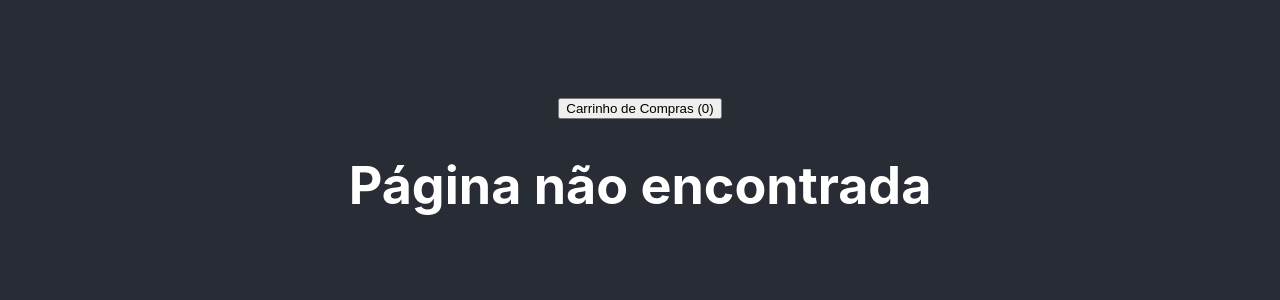
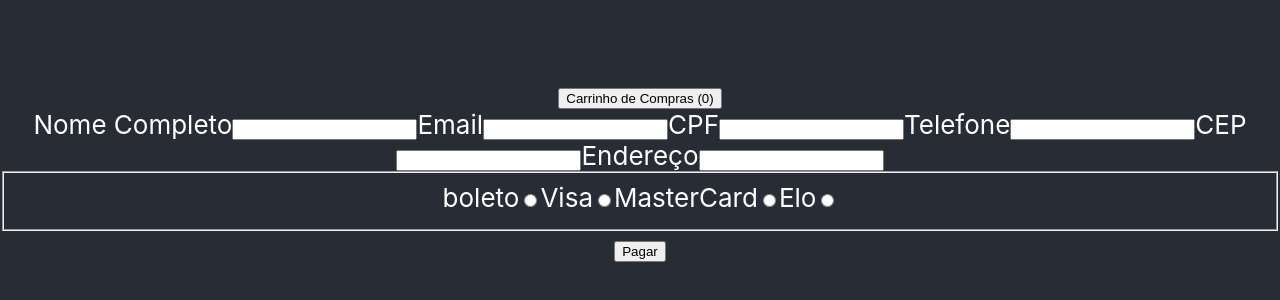
Before and after one commit to thiago-papim/online-store, a React (Create React App) app: page /checkout in a window 1280 px wide. Shown: the part 230-530 px from the top of the page. Built offline with nearby package versions, Linux system fonts and the light colour scheme.

Commit message:
Requisito 12, 3/4

```diff
--- /dev/null
+++ b/src/pages/Checkout.js
@@ -0,0 +1,188 @@
+import { func, instanceOf, shape } from 'prop-types';
+import React from 'react';
+
+export default class Checkout extends React.Component {
+  state = {
+    fullname: '',
+    email: '',
+    cpf: '',
+    phone: '',
+    cep: '',
+    address: '',
+    payment: '',
+    isValid: true,
+  };
+
+  handleChange = ({ target: { name, value } }) => {
+    this.setState({
+      [name]: value,
+    });
+  };
+
+  handleSUbmit = (event) => {
+    const { isValid, ...inputs } = this.state;
+    const { history, clear } = this.props;
+    event.preventDefault();
+    const validation = Object.values(inputs).every((value) => value.length > 0);
+    this.setState({ isValid: validation });
+    if (validation) {
+      localStorage.clear();
+      clear();
+      history.push('/');
+    }
+  };
+
+  render() {
+    const { fullname, email, cpf, phone, cep, address, isValid, payment } = this.state;
+
+    const { cartProducts } = this.props;
+    let cartObjects = null;
+    if (cartProducts) {
+      const productsID = cartProducts.map(({ id }) => id);
+      const productsUniqueIDs = new Set(productsID);
+      cartObjects = Array.from(productsUniqueIDs)
+        .map((id) => cartProducts.filter(({ id: compareID }) => id === compareID))
+        .map((array) => {
+          array[0].count = array.length;
+          return array[0];
+        });
+    }
+    return (
+      <main>
+        <section>
+          {cartObjects?.map((object) => (
+            <div key={ object.id }>{object.title}</div>
+          ))}
+        </section>
+        <form>
+          <label htmlFor="checkout-fullname">
+            Nome Completo
+            <input
+              value={ fullname }
+              name="fullname"
+              id="checkout-fullname"
+              data-testid="checkout-fullname"
+              type="text"
+              onChange={ this.handleChange }
+            />
+          </label>
+          <label htmlFor="checkout-email">
+            Email
+            <input
+              value={ email }
+              name="email"
+              id="checkout-email"
+              data-testid="checkout-email"
+              type="email"
+              onChange={ this.handleChange }
+            />
+          </label>
+          <label htmlFor="checkout-cpf">
+            CPF
+            <input
+              value={ cpf }
+              name="cpf"
+              id="checkout-cpf"
+              data-testid="checkout-cpf"
+              type="text"
+              onChange={ this.handleChange }
+            />
+          </label>
+          <label htmlFor="checkout-phone">
+            Telefone
+            <input
+              value={ phone }
+              name="phone"
+              id="checkout-phone"
+              data-testid="checkout-phone"
+              type="text"
+              onChange={ this.handleChange }
+            />
+          </label>
+          <label htmlFor="checkout-cep">
+            CEP
+            <input
+              value={ cep }
+              name="cep"
+              id="checkout-cep"
+              data-testid="checkout-cep"
+              type="text"
+              onChange={ this.handleChange }
+            />
+          </label>
+          <label htmlFor="checkout-address">
+            Endereço
+            <input
+              value={ address }
+              name="address"
+              id="checkout-address"
+              data-testid="checkout-address"
+              type="text"
+              onChange={ this.handleChange }
+            />
+          </label>
+          <fieldset value={ payment }>
+            <label htmlFor="ticket">
+              boleto
+              <input
+                name="payment"
+                id="ticket"
+                type="radio"
+                data-testid="ticket-payment"
+                value="ticket"
+                onChange={ this.handleChange }
+              />
+            </label>
+            <label htmlFor="visa">
+              Visa
+              <input
+                name="payment"
+                id="visa"
+                type="radio"
+                data-testid="visa-payment"
+                value="visa"
+                onChange={ this.handleChange }
+              />
+            </label>
+            <label htmlFor="master">
+              MasterCard
+              <input
+                name="payment"
+                id="master"
+                type="radio"
+                data-testid="master-payment"
+                value="master"
+                onChange={ this.handleChange }
+              />
+            </label>
+            <label htmlFor="elo">
+              Elo
+              <input
+                name="payment"
+                id="elo"
+                type="radio"
+                data-testid="elo-payment"
+                value="elo"
+                onChange={ this.handleChange }
+              />
+            </label>
+          </fieldset>
+          <button
+            type="submit"
+            data-testid="checkout-btn"
+            onClick={ this.handleSUbmit }
+          >
+            Pagar
+          </button>
+          {isValid || <span data-testid="error-msg">Campos inválidos</span>}
+        </form>
+      </main>
+    );
+  }
+}
+
+Checkout.propTypes = {
+  history: shape({ push: func }).isRequired,
+  clear: func.isRequired,
+  cartProducts: instanceOf(Array).isRequired,
+};
--- a/src/pages/Routes.js
+++ b/src/pages/Routes.js
@@ -5,6 +5,7 @@ import ProductList from './ProductList';
 import ShoppingCart from './ShoppingCart';
 import ProductDetails from './Productdetails';
 import NotFound from './NotFound';
+import Checkout from './Checkout';
 
 class Routes extends React.Component {
   render() {
@@ -12,6 +13,15 @@ class Routes extends React.Component {
     console.log(this.props);
     return (
       <Switch>
+        <Route
+          path="/checkout"
+          render={ (props) => (
+            <Checkout
+              { ...props }
+              clear={ this.setOuterState }
+              cartProducts={ cartProducts }
+            />) }
+        />
         <Route
           path="/product/:id"
           render={ (props) => (<ProductDetails
--- a/src/pages/ShoppingCart.js
+++ b/src/pages/ShoppingCart.js
@@ -1,5 +1,6 @@
 import React from 'react';
 import PropTypes from 'prop-types';
+import { Link } from 'react-router-dom';
 import CartItem from '../components/CartItem';
 
 class ShoppingCart extends React.Component {
@@ -17,6 +18,7 @@ class ShoppingCart extends React.Component {
     console.log(cartProducts);
     return (
       <div>
+        <Link to="/checkout" data-testid="checkout-products">Finalizar Compra</Link>
         <h1>Carrinho de Compras</h1>
         { cartProducts.length > 0 ? cartProducts.map((item) => (
           <CartItem
```
